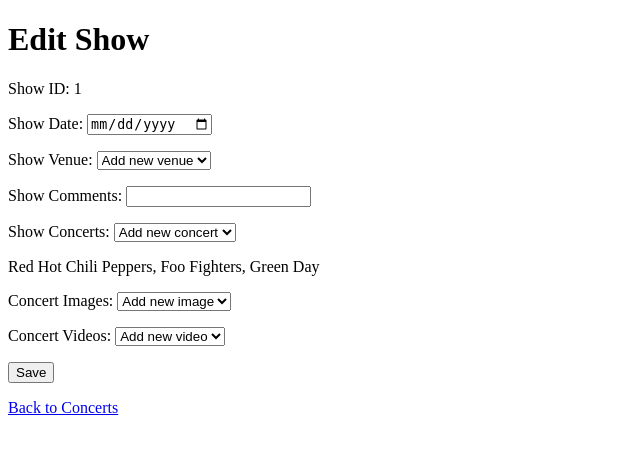
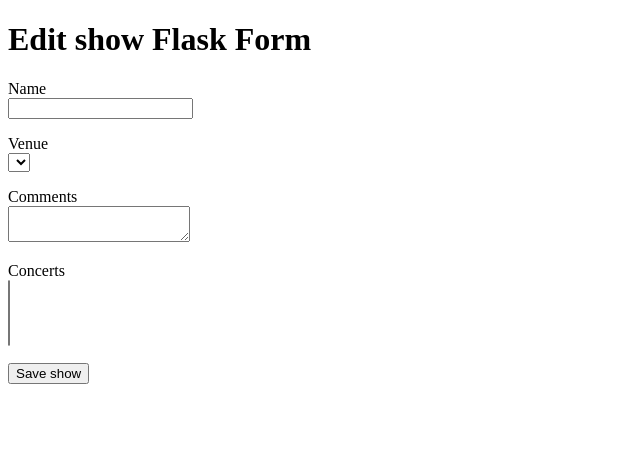
Before and after one commit to MathieuGood/concerts_db, a Flask app: template src/app/templates/edit_show.html in a window 1280 px wide. Shown: the top 454 px of the page, without its empty margins (0-640 px from the left). Run offline with Flask 3, Linux system fonts and the light colour scheme; tables that the repository leaves empty hold one stand-in row (values such as "Sample post"); the template is opened without the code that fills it: values that come from a table or form of the project are taken from there, most other values are stand-ins (such as "Sample title", 1, 10 or a date in 2020); lists and menus that the app fills with data are empty; parts of the project's set-up code (start-up, migrations or seed data) failed here and were passed over.

Commit message:
Added ShowForm to generate WTF Form for Flask. Edited edit_show.html Jinja template.

```diff
--- /dev/null
+++ b/src/app/forms/ShowForm.py
@@ -0,0 +1,34 @@
+from flask_wtf import FlaskForm
+from wtforms import (
+    StringField,
+    PasswordField,
+    BooleanField,
+    SelectField,
+    SelectMultipleField,
+    SubmitField,
+    DateField,
+    TextAreaField,
+)
+from wtforms.validators import DataRequired
+
+
+class ShowForm(FlaskForm):
+    name = StringField("Name", description="Name of the show")
+    venue = SelectField(
+        "Venue",
+        description="Venue where the show took place",
+        validators=[
+            DataRequired(
+                "A venue is needed to create a show, you cannot do without one"
+            )
+        ],
+    )
+    comments = TextAreaField("Comments", description="Comments related to the show")
+    concerts = SelectMultipleField(
+        "Concerts",
+        description="All the concerts played at that specific show",
+        validators=[DataRequired()],
+    )
+    submit = SubmitField(
+        "Save show", description="Saves all the show details to the database"
+    )
--- a/src/app/routes/show_routes.py
+++ b/src/app/routes/show_routes.py
@@ -1,6 +1,7 @@
 from flask import render_template, request
 from entities.Show import Show
 from repositories.ShowRepository import ShowRepository
+from app.forms.ShowForm import ShowForm
 
 
 def register_routes(app, db):
@@ -11,3 +12,8 @@
     def all_shows():
         shows = show_repository.get_all()
         return render_template("list_shows.html", shows=shows)
+
+    @app.route("/create_show")
+    def create_show():
+        form = ShowForm()
+        return render_template("edit_show.html", title="Create a new show right now", form=form)
--- a/src/app/templates/edit_show.html
+++ b/src/app/templates/edit_show.html
@@ -3,21 +3,20 @@
   <!-- This is just a sketch for a page to edit a show -->
 
   <head>
-    <meta charset="UTF-8">
+    <meta charset="UTF-8" />
     <title>Edit Show</title>
   </head>
 
   <body>
-    <h1>Edit Show</h1>
+ {#
+    <p>Show ID: XXX</p>
 
-    <p>Show ID: {{ concert.id }}</p>
-
-    <p>Show Date:
-        <input type="date" id="concert_date" name="date">
+    <p>
+      Show Date:<input type="date" id="concert_date" name="date" />
     </p>
 
-    <p>Show Venue:
-        <select id="concert_venue" name="venue">
+    <p>
+      Show Venue:<select id="concert_venue" name="venue">
         <option value="new">Add new venue</option>
         <option value="1">Venue 1</option>
         <option value="2">Venue 2</option>
@@ -25,22 +24,22 @@
       </select>
     </p>
 
-    <p>Show Comments:
-        <input type="text" id="concert_comments" name="comments">
+    <p>
+      Show Comments:<input type="text" id="concert_comments" name="comments" />
     </p>
 
-    <p>Show Concerts:
-        <select id="concert_artists" name="artists">
+    <p>
+      Show Concerts:<select id="concert_artists" name="artists">
         <option value="new">Add new concert</option>
         <option value="1">Artist 1</option>
         <option value="2">Artist 2</option>
         <option value="3">Artist 3</option>
       </select>
-    <p>Red Hot Chili Peppers, Foo Fighters, Green Day</p>
+      <br />Red Hot Chili Peppers, Foo Fighters, Green Day
     </p>
 
-    <p>Concert Images:
-        <select id="concert_images" name="images">
+    <p>
+      Concert Images:<select id="concert_images" name="images">
         <option value="new">Add new image</option>
         <option value="1">Image 1</option>
         <option value="2">Image 2</option>
@@ -48,8 +47,8 @@
       </select>
     </p>
 
-    <p>Concert Videos:
-        <select id="concert_videos" name="videos">
+    <p>
+      Concert Videos:<select id="concert_videos" name="videos">
         <option value="new">Add new video</option>
         <option value="1">Video 1</option>
         <option value="2">Video 2</option>
@@ -57,14 +56,31 @@
       </select>
     </p>
 
-    <!--Save and Delete buttons to interact with the form-->
-    <form action="/concerts/{{ concert.id }}" method="POST">
     <button type="submit">Save</button>
+
+    #}
+
+    <h1>Edit show Flask Form</h1>
+
+    <form action="" method="POST" novalidate>
+      {{ form.hidden_tag() }}
+      <p>
+        {{ form.name.label }}<br />
+        {{ form.name() }}
+      </p>
+      <p>
+        {{ form.venue.label }}<br />
+        {{ form.venue() }}
+      </p>
+      <p>
+        {{ form.comments.label }}<br />
+        {{ form.comments() }}
+      </p>
+      <p>
+        {{ form.concerts.label }}<br />
+        {{ form.concerts() }}
+      </p>
+      <p>{{ form.submit() }}</p>
     </form>
-
-    <p></p><a href="/concerts">Back to Concerts</a></p>
-
-
   </body>
-
 </html>
--- a/src/main.py
+++ b/src/main.py
@@ -31,6 +31,7 @@
         pass
 
     print("")
+    print("Current diretory :")
     print(os.getcwd())
     print("")
     # input("Press Enter to continue...")
```
Also changed, not shown: src/app/forms/__init__.py (added). Lines whose indentation alone changed are shown as unchanged.
